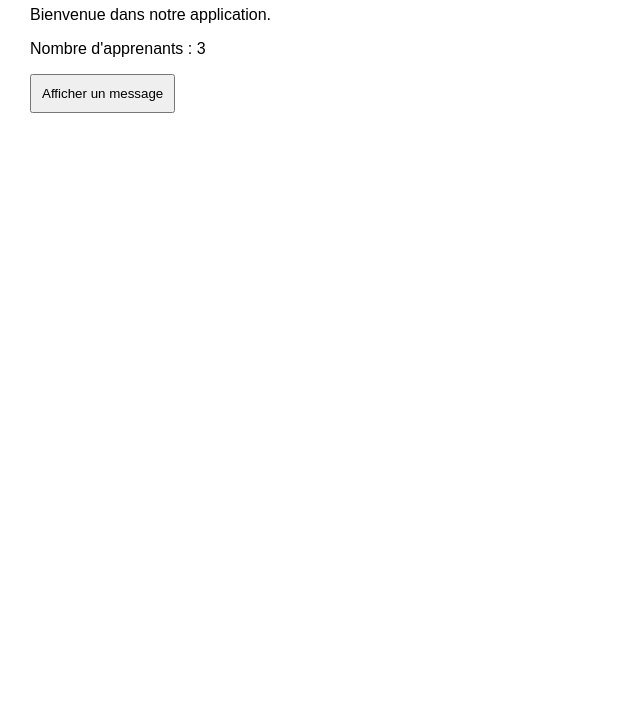
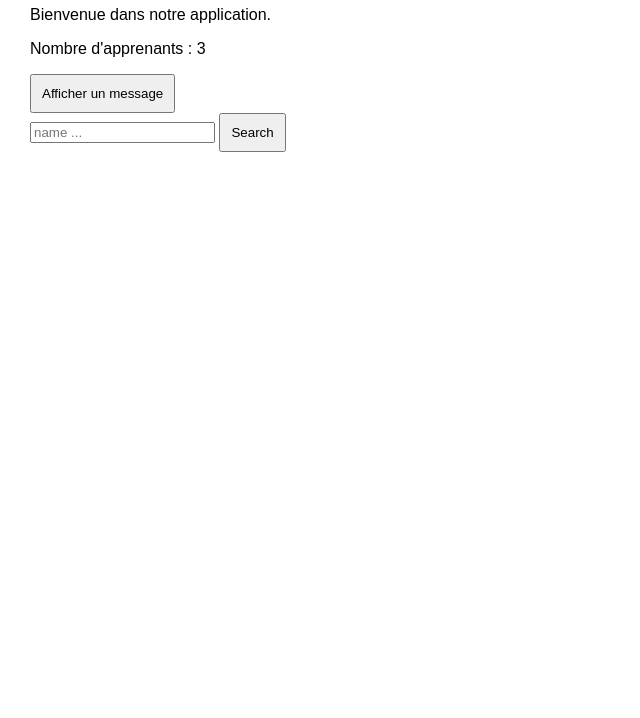
Before and after one commit to salahchouiref/gestion-apprenants, a plain HTML site: page index.html in a window 1280 px wide. Shown: the part 82-800 px from the top of the page, without its empty margins (0-640 px from the left). Drawn offline with Linux system fonts and the light colour scheme.

Commit message:
adding search form

```diff
--- a/index.html
+++ b/index.html
@@ -12,6 +12,10 @@
 <button onclick="afficherMessage()">
 Afficher un message
 </button>
+<form name="searchForm">
+    <input type="text" name="apprenant" placeholder="name ..." />
+    <button name="searchBtn" type="submit">Search</button>
+</form>
 <script src="app.js"></script>
 </body>
 </html>
```
